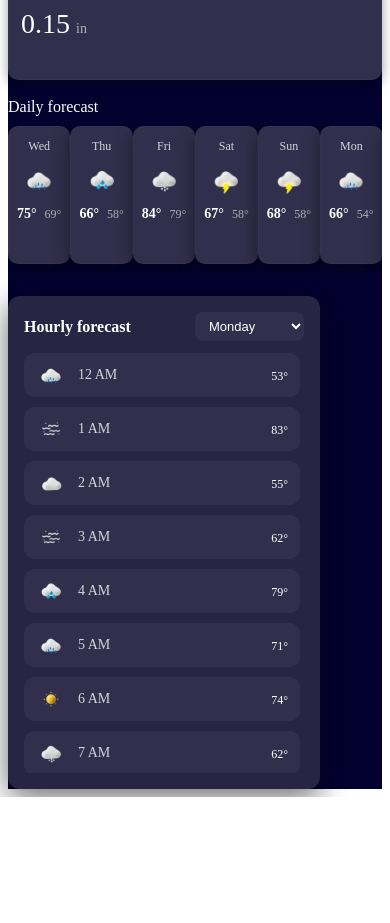
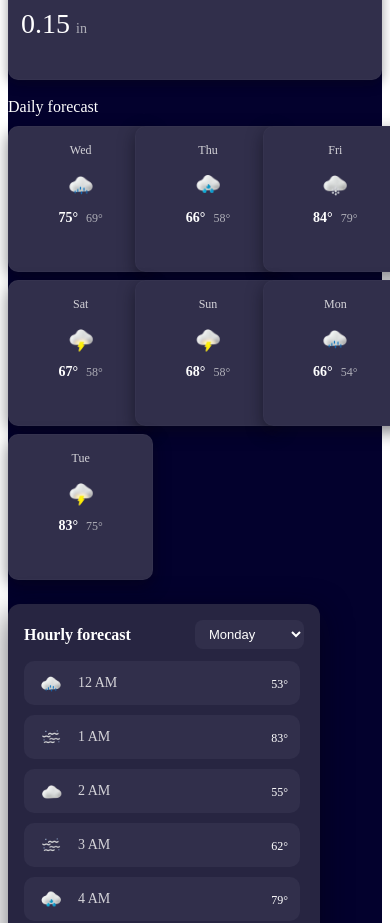
Before and after one commit to Jimison-TW/weather-app-implement, a Vue app: page / in a window 390 px wide. Shown: the part 1063-1986 px from the top of the page. Before the commit the page ends 1860 px from the top, so only its background shows below. Built offline with nearby package versions, Linux system fonts and the light colour scheme; the HTML template or start-up script is replaced by a standard one.

Commit message:
新增DailyForecast的RWD設定，並更新Storybook

```diff
--- a/src/component/DailyCard.vue
+++ b/src/component/DailyCard.vue
@@ -17,6 +17,7 @@ interface Props {
   low: number | string
 }
 
+// eslint-disable-next-line @typescript-eslint/no-unused-vars
 const props = withDefaults(defineProps<Props>(), {
   icon: undefined,
 })
@@ -35,6 +36,13 @@ const props = withDefaults(defineProps<Props>(), {
   gap: 8px;
   box-shadow: 0 6px 16px rgba(7, 7, 17, 0.5);
   border: 1px solid rgba(255, 255, 255, 0.02);
+}
+
+@media (max-width: 480px) {
+  .daily-card {
+    width: 100%;
+    padding: 16px 12px;
+  }
 }
 
 .day {
--- a/src/component/DailyForecast.vue
+++ b/src/component/DailyForecast.vue
@@ -23,6 +23,7 @@ interface DayItem {
   low: number | string
 }
 
+// eslint-disable-next-line @typescript-eslint/no-unused-vars
 const props = withDefaults(defineProps<{ items?: DayItem[] }>(), {
   items: () => [],
 })
@@ -44,11 +45,4 @@ const props = withDefaults(defineProps<{ items?: DayItem[] }>(), {
   display: flex;
   gap: 12px;
 }
-
-@media (max-width: 480px) {
-  .list {
-    overflow-x: auto;
-    padding-bottom: 8px;
-  }
-}
 </style>
--- a/src/view/WeatherPage.vue
+++ b/src/view/WeatherPage.vue
@@ -172,6 +172,14 @@ watch([unitType, city], ([u, c]) => {
   justify-content: space-between;
 }
 
+@media (max-width: 480px) {
+  .daily-list {
+    display: grid;
+    grid-template-columns: repeat(3, 1fr);
+    gap: 8px;
+  }
+}
+
 @media (max-width: 880px) {
   .layout {
     flex-direction: column;
```
Also changed, not shown: 1 other file (tests, documents, lock files or other folders).
